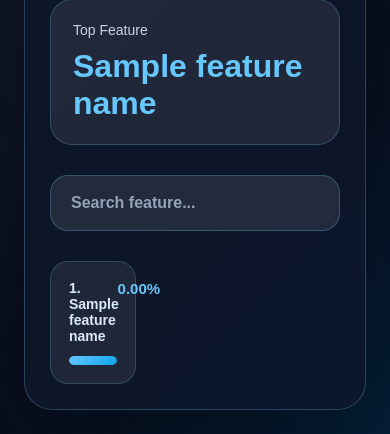
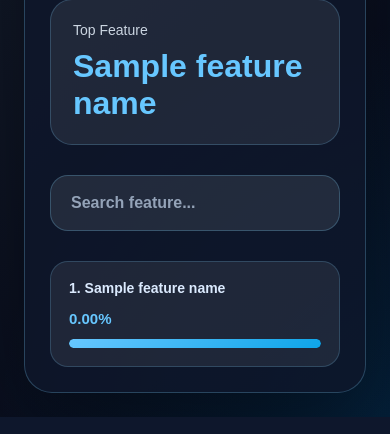
Before and after one commit to Tubaarpacay/steam_game_success_prediction, a Flask app: template templates/feature_importance.html in a window 390 px wide. Shown: the part 831-1265 px from the top of the page. Run offline with Flask 3, Linux system fonts and the light colour scheme; the template is opened without the code that fills it: most values are stand-ins (such as "Sample title", 1, 10 or a date in 2020); parts of the project's set-up code (start-up, migrations or seed data) failed here and were passed over.

Commit message:
Implement responsive design for importance components
Add responsive styles for importance list and info.

```diff
--- a/static/style.css
+++ b/static/style.css
@@ -617,6 +617,21 @@ button:hover {
     border: 1px solid rgba(125, 211, 252, 0.2);
     transition: 0.2s ease;
 }
+@media (max-width: 800px) {
+    .importance-list {
+        grid-template-columns: 1fr;
+    }
+
+    .importance-info {
+        flex-direction: column;
+        align-items: flex-start;
+        gap: 4px;
+    }
+
+    .importance-info span {
+        max-width: 100%;
+    }
+}
 
 .importance-item:hover {
     transform: translateY(-2px);
```
